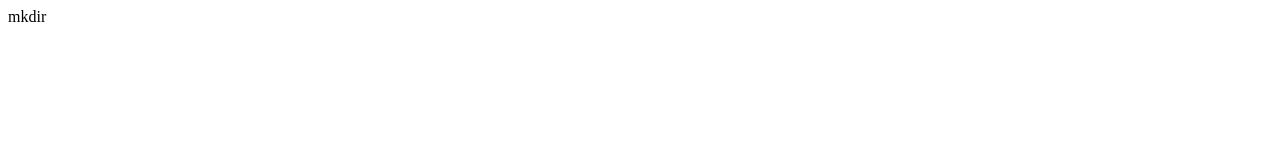
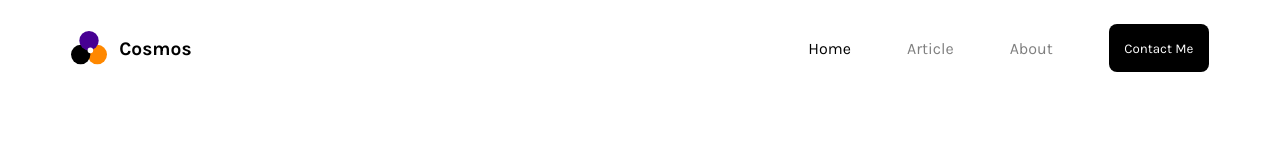
Before and after one commit to Prov-des/Cosmos-Project, a plain HTML site: page index.html in a window 1280 px wide. Drawn offline with Linux system fonts and the light colour scheme.

Commit message:
I added the html and css codes for navigation menu

```diff
--- a/index.css
+++ b/index.css
@@ -0,0 +1,55 @@
+body {
+    background-color: #ffffff;
+    font-family: "Karla", sans-serif;
+    font-optical-sizing: auto;
+}
+
+
+/* Navigation Menu*/
+.nav-container {
+    display: flex;
+    width: 100%;
+    justify-content: center;
+}
+
+.nav-bar {
+    display: flex;
+    width: 90%;
+    justify-content: space-between;
+    align-items: center;
+}
+
+div .logo {
+    display: flex;
+    align-items: center;
+    gap: 12px;
+    font-size: 1.2em;
+    font-weight: bold;
+}
+
+div .nav-list {
+    display: flex;
+}
+
+ul {
+    display: flex;
+    list-style-type: none;
+    align-items: center;
+    gap: 56px;
+
+}
+
+.art, .about {
+    opacity: 50%;
+}
+
+button {
+    font-family: "Karla", sans-serif;
+    font-optical-sizing: auto;
+    color: #ffffff;
+    background-color: #000000;
+    border-radius: 8px;
+    border: none;
+    width: 100px;
+    height: 48px;
+}
--- a/index.html
+++ b/index.html
@@ -4,10 +4,28 @@
     <meta charset="UTF-8">
     <meta name="viewport" content="width=device-width, initial-scale=1.0">
     <title>Document</title>
+
+    <link rel="stylesheet" href="./index.css">
+    <link rel="preconnect" href="https://fonts.googleapis.com">
+    <link rel="preconnect" href="https://fonts.gstatic.com" crossorigin>
+    <link href="https://fonts.googleapis.com/css2?family=Karla:ital,wght@0,200..800;1,200..800&display=swap" rel="stylesheet">
 </head>
+
+
 <body>
-    <div>
-        mkdir
+    <div class="nav-container">
+      <div class="nav-bar">
+        <div class="logo"><img src="./images/logo.svg" alt="logo">Cosmos</div>
+
+        <div class="nav-list">
+            <ul class="nav">
+            <li class="nav home">Home</li>
+            <li class="nav art">Article</li>
+            <li class="nav about">About</li>
+            <li class="nav"><button>Contact Me</button></li>
+            </ul>
+        </div>
+      </div>
     </div>
 
 </body>
```
